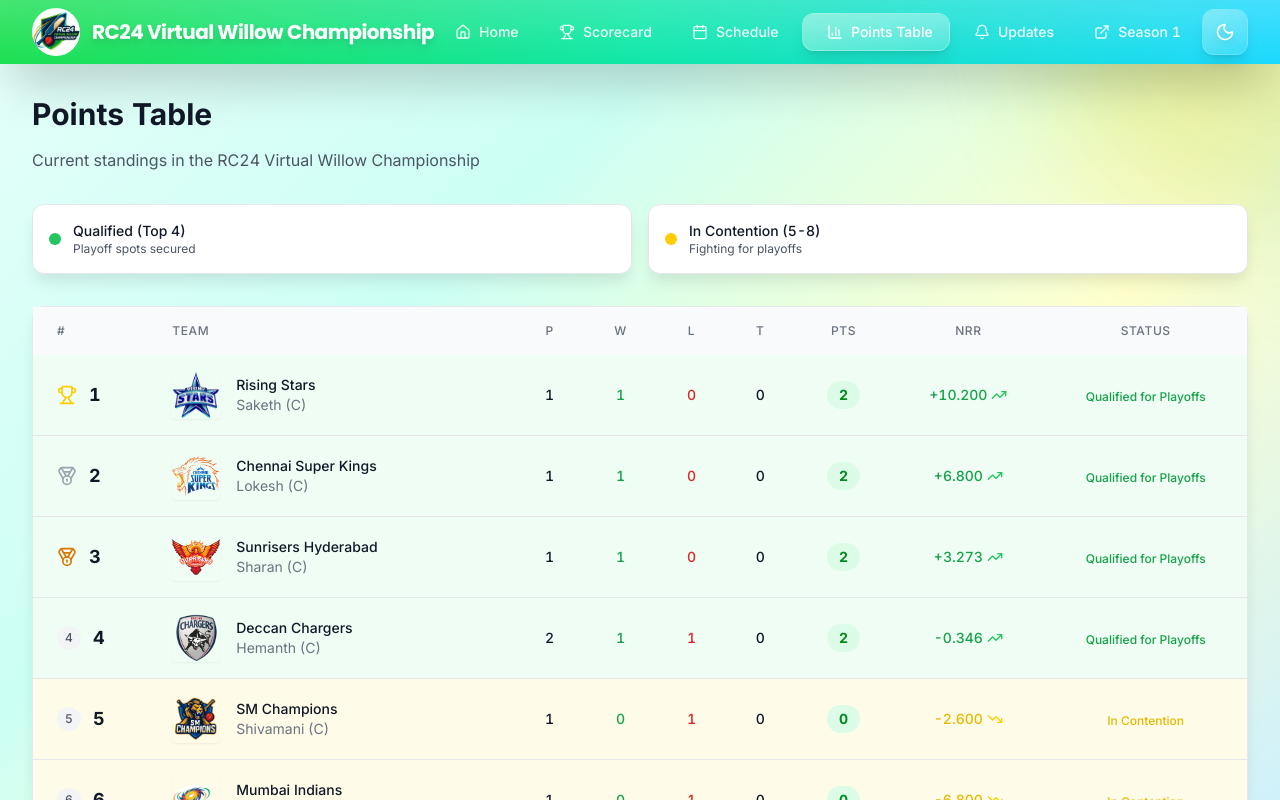
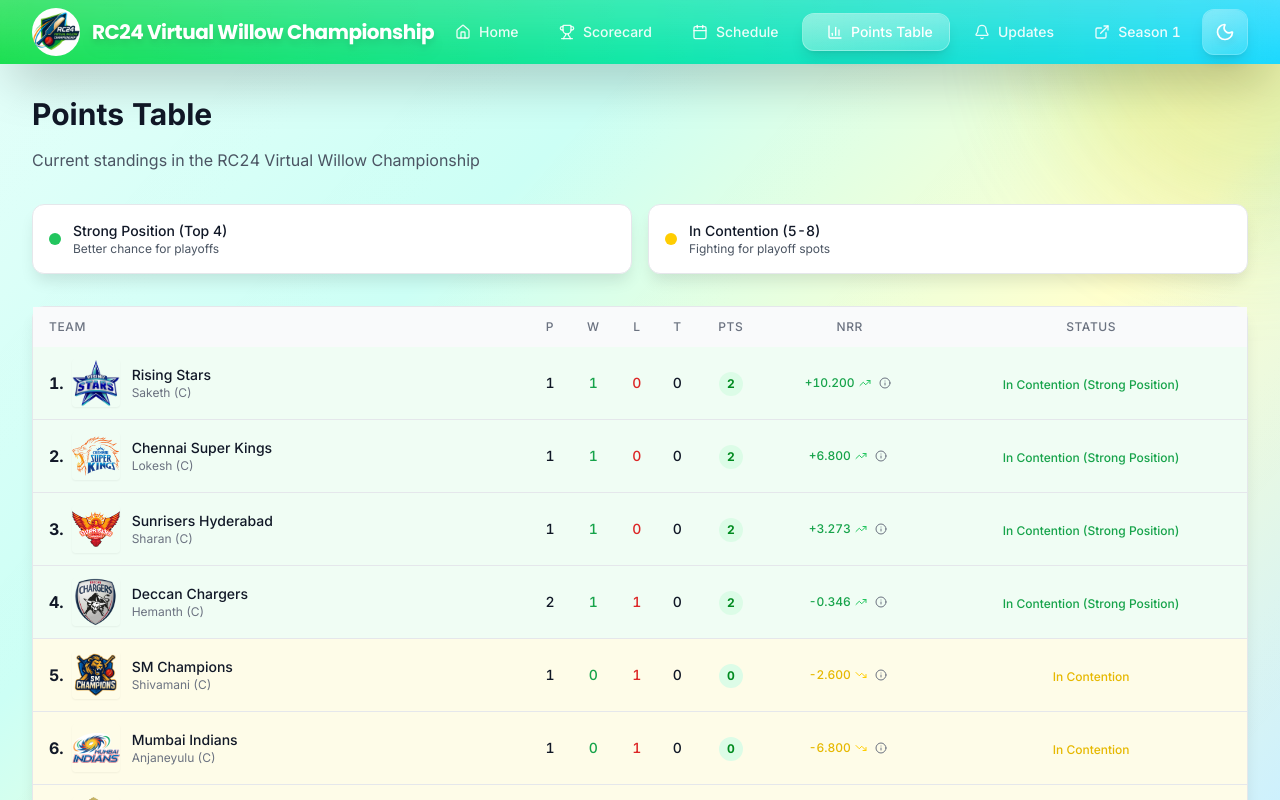
Before and after one commit to imvarun18/VWC, a React (Vite) app: page /points-table in a window 1280 px wide. Shown: the top 800 px of the page. Built offline with nearby package versions, Linux system fonts and the light colour scheme.

Commit message:
updated the files

```diff
--- a/src/pages/PointsTable.tsx
+++ b/src/pages/PointsTable.tsx
@@ -1,5 +1,5 @@
-import React from 'react';
-import { Trophy, TrendingUp, TrendingDown, Medal } from 'lucide-react';
+import React, { useState, useEffect } from 'react';
+import { TrendingUp, TrendingDown, Info } from 'lucide-react';
 import { calculatePointsTable } from '../utils/pointsTableCalculator';
 import { useTournamentSchedule } from '../hooks/useTournamentSchedule';
 import { teams } from '../data/mockData';
@@ -7,35 +7,129 @@
 
 const PointsTable: React.FC = () => {
   const { matches } = useTournamentSchedule(teams);
+  const [selectedTeamNRR, setSelectedTeamNRR] = useState<string | null>(null);
+
+  // Close NRR card when clicking outside
+  useEffect(() => {
+    const handleClickOutside = (event: MouseEvent) => {
+      if (selectedTeamNRR && !(event.target as Element)?.closest('.nrr-card-container')) {
+        setSelectedTeamNRR(null);
+      }
+    };
+
+    if (selectedTeamNRR) {
+      document.addEventListener('mousedown', handleClickOutside);
+    }
+
+    return () => {
+      document.removeEventListener('mousedown', handleClickOutside);
+    };
+  }, [selectedTeamNRR]);
 
   // Calculate points table based on CSV tournament data
   const pointsTable = calculatePointsTable(matches);
 
-  const getPositionIcon = (position: number) => {
-    switch (position) {
-      case 1:
-        return <Trophy className="w-5 h-5 text-yellow-500" />;
-      case 2:
-        return <Medal className="w-5 h-5 text-gray-400" />;
-      case 3:
-        return <Medal className="w-5 h-5 text-amber-600" />;
-      default:
-        return (
-          <div className="w-6 h-6 bg-gray-100 dark:bg-gray-800 rounded-full flex items-center justify-center">
-            <span className="text-xs font-medium text-gray-600 dark:text-gray-400">
-              {position}
-            </span>
-          </div>
-        );
+  // Function to get detailed NRR calculation for a team
+  const getNRRDetails = (teamId: string) => {
+    const completedMatches = matches.filter(match => match.status === 'completed');
+    let runsScored = 0, ballsFaced = 0, runsConceded = 0, ballsBowled = 0;
+
+    // Helper function to convert overs.balls to total balls
+    const oversToTotalBalls = (overs: number) => {
+      const completeOvers = Math.floor(overs);
+      const extraBalls = Math.round((overs - completeOvers) * 10);
+      return completeOvers * 6 + extraBalls;
+    };
+
+    // Match data based on actual results from CSV
+    const matchResults = [
+      { // Match 1: DC vs SRH (SRH won)
+        teams: ['Deccan Chargers', 'Sunrisers Hyderabad'],
+        scores: [
+          { team: 'Deccan Chargers', runs: 30, wickets: 6, overs: 5.0 },
+          { team: 'Sunrisers Hyderabad', runs: 34, wickets: 4, overs: 3.4 }
+        ]
+      },
+      { // Match 2: RS vs RCB (RS won)
+        teams: ['Rising Stars', 'Royal Challengers Bengaluru'],
+        scores: [
+          { team: 'Rising Stars', runs: 71, wickets: 8, overs: 5.0 },
+          { team: 'Royal Challengers Bengaluru', runs: 20, wickets: 9, overs: 5.0 }
+        ]
+      },
+      { // Match 3: MI vs CSK (CSK won)
+        teams: ['Mumbai Indians', 'Chennai Super Kings'],
+        scores: [
+          { team: 'Mumbai Indians', runs: 21, wickets: 6, overs: 5.0 },
+          { team: 'Chennai Super Kings', runs: 55, wickets: 1, overs: 5.0 }
+        ]
+      },
+      { // Match 4: DC vs SMC (DC won)
+        teams: ['Deccan Chargers', 'SM Champions'],
+        scores: [
+          { team: 'SM Champions', runs: 32, wickets: 6, overs: 5.0 },
+          { team: 'Deccan Chargers', runs: 33, wickets: 2, overs: 3.4 }
+        ]
       }
+    ];
+
+    // Find the team name from teamId
+    const currentTeam = teams.find(team => team.id === teamId);
+    if (!currentTeam) return { runsScored: 0, ballsFaced: 0, oversFaced: 0, runRate: 0, runsConceded: 0, ballsBowled: 0, oversBowled: 0, concededRate: 0, nrr: 0 };
+
+    // Process each completed match
+    completedMatches.forEach((match, matchIndex) => {
+      if (matchIndex < matchResults.length) {
+        const matchData = matchResults[matchIndex];
+
+        // Check if current team played in this match
+        const teamPlayedInMatch = match.team1?.name === currentTeam.name || match.team2?.name === currentTeam.name;
+
+        if (teamPlayedInMatch) {
+          // Find team's batting and bowling performance
+          matchData.scores.forEach(score => {
+            if (score.team === currentTeam.name) {
+              // This team's batting performance
+              runsScored += score.runs;
+              ballsFaced += oversToTotalBalls(score.overs);
+            } else {
+              // Opposition's batting (this team's bowling)
+              runsConceded += score.runs;
+              ballsBowled += oversToTotalBalls(score.overs);
+            }
+          });
+        }
+      }
+    });
+
+    // Convert balls back to overs for rate calculation
+    const oversFaced = ballsFaced / 6;
+    const oversBowled = ballsBowled / 6;
+
+    const runRate = oversFaced > 0 ? runsScored / oversFaced : 0;
+    const concededRate = oversBowled > 0 ? runsConceded / oversBowled : 0;
+
+    return {
+      runsScored,
+      ballsFaced,
+      oversFaced,
+      runRate,
+      runsConceded,
+      ballsBowled,
+      oversBowled,
+      concededRate,
+      nrr: runRate - concededRate
+    };
   };
 
   const getQualificationStatus = (position: number) => {
+    // Since the tournament is still ongoing, all teams are in contention
+    // Top 4 teams have better chances but are not yet qualified
     if (position <= 4) {
       return {
         color: 'text-green-600 dark:text-green-400',
         bg: 'bg-green-50 dark:bg-green-900/20',
-        text: 'Qualified for Playoffs',
+        text: 'In Contention (Strong Position)',
         trendIcon: 'up'
       };
     } else {
@@ -67,10 +161,10 @@
             <div className="w-3 h-3 bg-green-500 rounded-full"></div>
             <div>
               <div className="text-sm font-medium text-gray-900 dark:text-white">
-                Qualified (Top 4)
+                Strong Position (Top 4)
               </div>
               <div className="text-xs text-gray-600 dark:text-gray-400">
-                Playoff spots secured
+                Better chance for playoffs
               </div>
             </div>
           </div>
@@ -84,7 +178,7 @@
                 In Contention (5-8)
               </div>
               <div className="text-xs text-gray-600 dark:text-gray-400">
-                Fighting for playoffs
+                Fighting for playoff spots
               </div>
             </div>
           </div>
@@ -96,31 +190,28 @@
         <table className="w-full">
           <thead className="bg-gray-50 dark:bg-gray-800">
             <tr>
-                <th className="px-3 md:px-6 py-4 text-left text-xs font-medium text-gray-500 dark:text-gray-400 uppercase tracking-wider">
-                  #
-                </th>
-                <th className="px-3 md:px-6 py-4 text-left text-xs font-medium text-gray-500 dark:text-gray-400 uppercase tracking-wider">
+                <th className="px-2 md:px-4 py-2 md:py-3 text-left text-xs font-medium text-gray-500 dark:text-gray-400 uppercase tracking-wider">
                   Team
                 </th>
-                <th className="px-2 md:px-6 py-4 text-center text-xs font-medium text-gray-500 dark:text-gray-400 uppercase tracking-wider">
+                <th className="px-1 md:px-2 py-2 md:py-3 text-center text-xs font-medium text-gray-500 dark:text-gray-400 uppercase tracking-wider">
                   P
                 </th>
-                <th className="px-2 md:px-6 py-4 text-center text-xs font-medium text-gray-500 dark:text-gray-400 uppercase tracking-wider">
+                <th className="px-1 md:px-2 py-2 md:py-3 text-center text-xs font-medium text-gray-500 dark:text-gray-400 uppercase tracking-wider">
                   W
                 </th>
-                <th className="px-2 md:px-6 py-4 text-center text-xs font-medium text-gray-500 dark:text-gray-400 uppercase tracking-wider hidden sm:table-cell">
+                <th className="px-1 md:px-2 py-2 md:py-3 text-center text-xs font-medium text-gray-500 dark:text-gray-400 uppercase tracking-wider">
                   L
                 </th>
-                <th className="px-2 md:px-6 py-4 text-center text-xs font-medium text-gray-500 dark:text-gray-400 uppercase tracking-wider hidden md:table-cell">
+                <th className="px-1 md:px-2 py-2 md:py-3 text-center text-xs font-medium text-gray-500 dark:text-gray-400 uppercase tracking-wider hidden md:table-cell">
                   T
                 </th>
-                <th className="px-2 md:px-6 py-4 text-center text-xs font-medium text-gray-500 dark:text-gray-400 uppercase tracking-wider">
+                <th className="px-1 md:px-2 py-2 md:py-3 text-center text-xs font-medium text-gray-500 dark:text-gray-400 uppercase tracking-wider">
                   Pts
                 </th>
-                <th className="px-2 md:px-6 py-4 text-center text-xs font-medium text-gray-500 dark:text-gray-400 uppercase tracking-wider hidden lg:table-cell">
+                <th className="px-1 md:px-2 py-2 md:py-3 text-center text-xs font-medium text-gray-500 dark:text-gray-400 uppercase tracking-wider">
                   NRR
                 </th>
-                <th className="px-2 md:px-6 py-4 text-center text-xs font-medium text-gray-500 dark:text-gray-400 uppercase tracking-wider hidden xl:table-cell">
+                <th className="px-1 md:px-2 py-2 md:py-3 text-center text-xs font-medium text-gray-500 dark:text-gray-400 uppercase tracking-wider hidden lg:table-cell">
                   Status
                 </th>
               </tr>
@@ -133,63 +224,127 @@
                     key={entry.team.id}
                     className={`hover:bg-gray-50 dark:hover:bg-gray-800 ${status.bg}`}
                   >
-                    <td className="px-3 md:px-6 py-4">
-                      <div className="flex items-center space-x-2 md:space-x-3">
-                        {getPositionIcon(entry.position)}
-                        <span className="text-lg font-bold text-gray-900 dark:text-white">
-                          {entry.position}
+                    <td className="px-2 md:px-4 py-2 md:py-3">
+                      <div className="flex items-center">
+                        <div className="flex-shrink-0 mr-1 md:mr-2">
+                          <span className="text-sm md:text-base font-bold text-gray-900 dark:text-white">
+                            {entry.position}.
                           </span>
                         </div>
-                    </td>
-                    <td className="px-3 md:px-6 py-4">
-                      <div className="flex items-center">
-                        <div className="flex-shrink-0 mr-2 md:mr-4">
+                        <div className="flex-shrink-0 mr-2 md:mr-3">
                           <TeamLogo team={entry.team} size="large" />
                         </div>
-                        <div>
-                          <div className="text-sm font-medium text-gray-900 dark:text-white">
-                            {entry.team.name}
+                        <div className="min-w-0 flex-1">
+                          <div className="text-xs md:text-sm font-medium text-gray-900 dark:text-white truncate">
+                            <span className="hidden sm:inline">{entry.team.name}</span>
+                            <span className="sm:hidden">{entry.team.shortName}</span>
                           </div>
-                          <div className="text-sm text-gray-500 dark:text-gray-500">
-                            {entry.team.captain} (C)
+                          <div className="text-xs text-gray-500 dark:text-gray-500 truncate">
+                            <span className="hidden sm:inline">{entry.team.captain} (C)</span>
+                            <span className="sm:hidden">{entry.team.captain.split(' ')[0]}</span>
                           </div>
                         </div>
                       </div>
                     </td>
-                    <td className="px-2 md:px-6 py-4 text-center text-sm font-medium text-gray-900 dark:text-white">
+                    <td className="px-1 md:px-2 py-2 md:py-3 text-center text-xs md:text-sm font-medium text-gray-900 dark:text-white">
                       {entry.played}
                     </td>
-                    <td className="px-2 md:px-6 py-4 text-center text-sm font-medium text-green-600 dark:text-green-400">
+                    <td className="px-1 md:px-2 py-2 md:py-3 text-center text-xs md:text-sm font-medium text-green-600 dark:text-green-400">
                       {entry.won}
                     </td>
-                    <td className="px-2 md:px-6 py-4 text-center text-sm font-medium text-red-600 dark:text-red-400 hidden sm:table-cell">
+                    <td className="px-1 md:px-2 py-2 md:py-3 text-center text-xs md:text-sm font-medium text-red-600 dark:text-red-400">
                       {entry.lost}
                     </td>
-                    <td className="px-2 md:px-6 py-4 text-center text-sm font-medium text-gray-900 dark:text-white hidden md:table-cell">
+                    <td className="px-1 md:px-2 py-2 md:py-3 text-center text-xs md:text-sm font-medium text-gray-900 dark:text-white hidden md:table-cell">
                       {entry.tied}
                     </td>
-                    <td className="px-2 md:px-6 py-4 text-center">
-                      <span className="inline-flex items-center px-2 md:px-3 py-1 rounded-full text-sm font-bold bg-primary-100 dark:bg-primary-900 text-primary-800 dark:text-primary-200">
+                    <td className="px-1 md:px-2 py-2 md:py-3 text-center">
+                      <span className="inline-flex items-center px-1 md:px-2 py-1 rounded-full text-xs font-bold bg-primary-100 dark:bg-primary-900 text-primary-800 dark:text-primary-200">
                         {entry.points}
                       </span>
                     </td>
-                    <td className="px-2 md:px-6 py-4 text-center hidden lg:table-cell">
+                    <td className="px-1 md:px-2 py-2 md:py-3 text-center">
+                      <div className="relative nrr-card-container">
                         <div className="flex items-center justify-center space-x-1">
-                        <span className={`text-sm font-medium ${
+                          <span className={`text-xs font-medium ${
                             status.trendIcon === 'up'
                               ? 'text-green-600 dark:text-green-400'
                               : 'text-yellow-600 dark:text-yellow-400'
                           }`}>
                             {entry.nrr > 0 ? '+' : ''}{entry.nrr.toFixed(3)}
                           </span>
+                          <span className="hidden md:inline">
                             {status.trendIcon === 'up' ? (
-                          <TrendingUp className="w-4 h-4 text-green-500" />
+                              <TrendingUp className="w-3 h-3 text-green-500" />
                             ) : (
-                          <TrendingDown className="w-4 h-4 text-yellow-500" />
+                              <TrendingDown className="w-3 h-3 text-yellow-500" />
+                            )}
+                          </span>
+                          <button
+                            onClick={() => setSelectedTeamNRR(selectedTeamNRR === entry.team.id ? null : entry.team.id)}
+                            className="p-1 rounded-full hover:bg-gray-200 dark:hover:bg-gray-700 transition-colors"
+                            title="View NRR calculation"
+                          >
+                            <Info className="w-3 h-3 text-gray-500 dark:text-gray-400" />
+                          </button>
+                        </div>
+
+                        {/* NRR Calculation Card */}
+                        {selectedTeamNRR === entry.team.id && (
+                          <div className="absolute bottom-full left-1/2 transform -translate-x-1/2 mb-2 z-20">
+                            <div className="bg-white dark:bg-gray-800 text-gray-900 dark:text-white text-xs rounded-lg p-4 shadow-xl border border-gray-300 dark:border-gray-600 min-w-72">
+                              <div className="text-center font-semibold mb-3 text-primary-600 dark:text-primary-400">
+                                {entry.team.name} - NRR Calculation
+                              </div>
+                              {(() => {
+                                const details = getNRRDetails(entry.team.id);
+                                return (
+                                  <div className="space-y-2">
+                                    <div className="border-b border-gray-200 dark:border-gray-600 pb-2 mb-2">
+                                      <div className="text-green-600 dark:text-green-400 font-medium mb-1">Batting:</div>
+                                      <div className="text-xs space-y-1">
+                                        <div>Runs Scored: {details.runsScored} in {details.oversFaced.toFixed(1)} overs</div>
+                                        <div>Batting Rate: {details.runRate.toFixed(3)} runs/over</div>
+                                      </div>
+                                    </div>
+                                    <div className="border-b border-gray-200 dark:border-gray-600 pb-2 mb-2">
+                                      <div className="text-red-600 dark:text-red-400 font-medium mb-1">Bowling:</div>
+                                      <div className="text-xs space-y-1">
+                                        <div>Runs Conceded: {details.runsConceded} in {details.oversBowled.toFixed(1)} overs</div>
+                                        <div>Conceding Rate: {details.concededRate.toFixed(3)} runs/over</div>
+                                      </div>
+                                    </div>
+                                    <div className="text-center pt-1">
+                                      <div className="text-xs text-gray-600 dark:text-gray-400 mb-1">
+                                        NRR = Batting Rate - Conceding Rate
+                                      </div>
+                                      <div className="text-yellow-600 dark:text-yellow-400 font-medium text-xs">
+                                        NRR = {details.runRate.toFixed(3)} - {details.concededRate.toFixed(3)}
+                                      </div>
+                                      <div className="text-lg font-bold text-primary-600 dark:text-primary-400">
+                                        = {details.nrr.toFixed(3)}
+                                      </div>
+                                    </div>
+                                  </div>
+                                );
+                              })()}
+                              {/* Close button */}
+                              <button
+                                onClick={() => setSelectedTeamNRR(null)}
+                                className="absolute top-2 right-2 w-4 h-4 text-gray-400 hover:text-gray-600 dark:hover:text-gray-200"
+                              >
+                                ✕
+                              </button>
+                              {/* Arrow */}
+                              <div className="absolute top-full left-1/2 transform -translate-x-1/2">
+                                <div className="border-l-4 border-r-4 border-t-4 border-transparent border-t-white dark:border-t-gray-800"></div>
+                              </div>
+                            </div>
+                          </div>
                         )}
                       </div>
                     </td>
-                    <td className="px-2 md:px-6 py-4 text-center hidden xl:table-cell">
+                    <td className="px-1 md:px-2 py-2 md:py-3 text-center hidden lg:table-cell">
                       <span className={`text-xs font-medium ${status.color}`}>
                         {status.text}
                       </span>
@@ -236,12 +391,15 @@
 
           <div className="mt-6 pt-6 border-t border-gray-200 dark:border-gray-700">
             <h4 className="text-md font-semibold text-gray-900 dark:text-white mb-2">
-              Net Run Rate (NRR)
+              Tournament Format
             </h4>
-            <p className="text-sm text-gray-600 dark:text-gray-400">
-              Net Run Rate is calculated as the difference between the runs scored per over
-              and runs conceded per over. It acts as a tiebreaker when teams are level on points.
+            <p className="text-sm text-gray-600 dark:text-gray-400 mb-3">
+              42 league matches total - Top 4 teams qualify for playoffs.
+              Net Run Rate (NRR) acts as a tiebreaker when teams are level on points.
             </p>
+            <div className="text-xs text-gray-500 dark:text-gray-500">
+              NRR = (Runs scored per over) - (Runs conceded per over)
+            </div>
           </div>
         </div>
       </div>
```
Also changed, not shown: src/pages/Scorecard.tsx (+18 -5 lines). Lines whose indentation alone changed are shown as unchanged.
